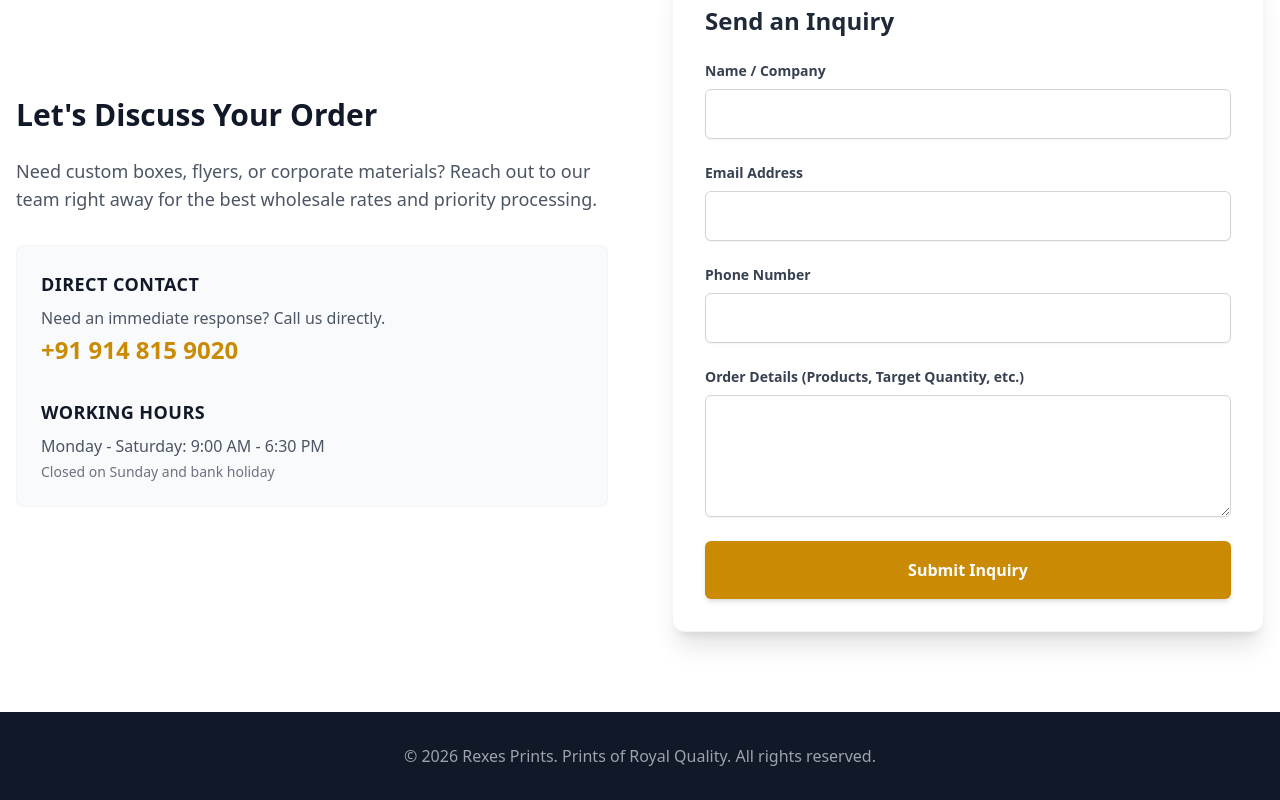
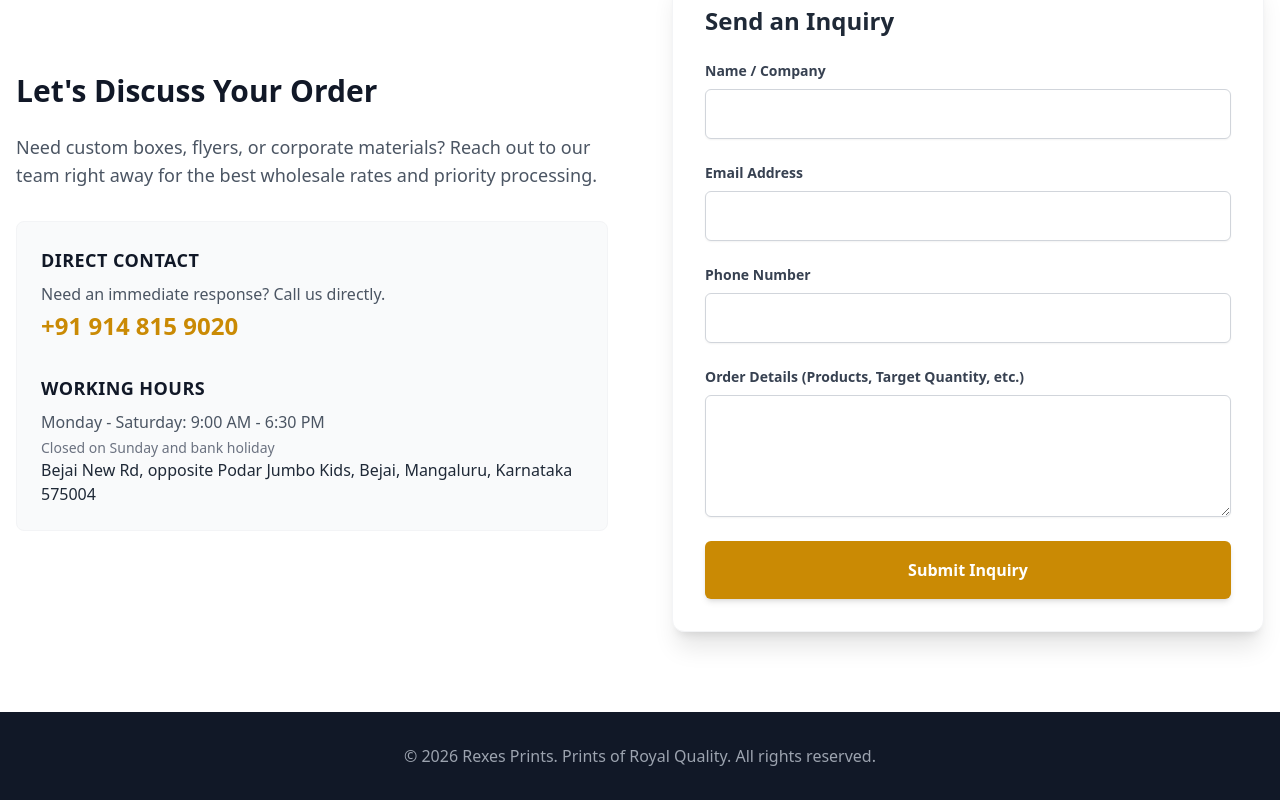
Before and after one commit to anuragtk88/Rexes, a plain HTML site: page index.html in a window 1280 px wide. Shown: the part 1805-2605 px from the top of the page. Drawn offline with nearby package versions, Linux system fonts and the light colour scheme.

Commit message:
added address

```diff
--- a/index.html
+++ b/index.html
@@ -117,6 +117,7 @@
                         <h5 class="text-lg font-bold text-gray-900 uppercase tracking-wide">Working Hours</h5>
                         <p class="text-gray-600 mt-2 font-medium">Monday - Saturday: 9:00 AM - 6:30 PM</p>
                         <p class="text-gray-500 text-sm mt-1">Closed on Sunday and bank holiday</p>
+                        <p >Bejai New Rd, opposite Podar Jumbo Kids, Bejai, Mangaluru, Karnataka 575004</p>
                     </div>
                 </div>
             </div>
```
